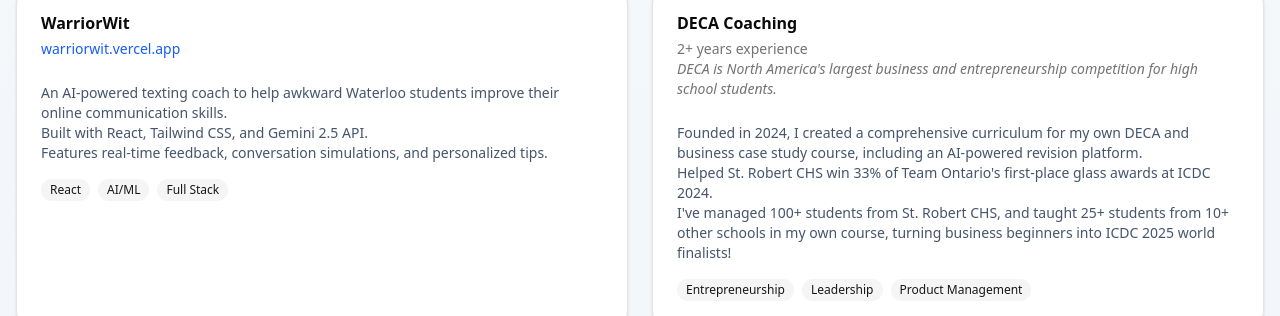
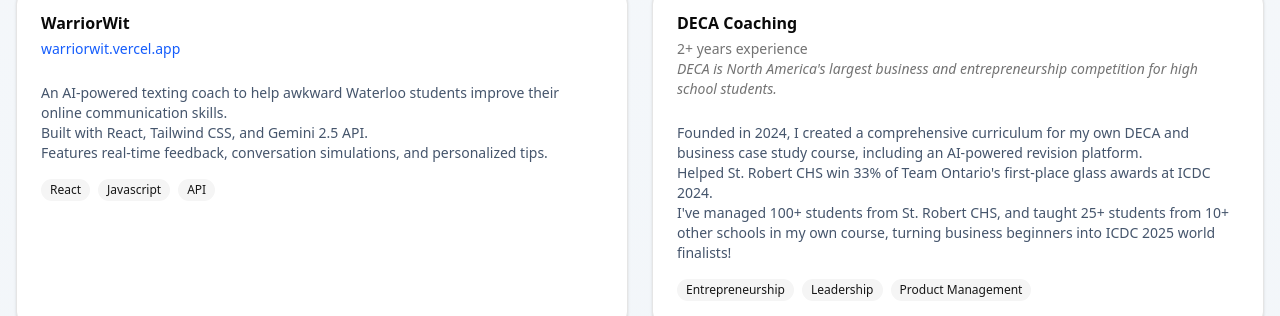
Before and after one commit to awzheng/personal-website, a Next.js app: page / in a window 1280 px wide. Shown: the part 1303-1619 px from the top of the page. Built offline with nearby package versions, Linux system fonts and the light colour scheme.

Commit message:
fixed typo in website

```diff
--- a/app/page.tsx
+++ b/app/page.tsx
@@ -230,8 +230,8 @@
               </p>
               <div className="flex gap-2">
                 <Badge variant="secondary">React</Badge>
-                <Badge variant="secondary">AI/ML</Badge>
-                <Badge variant="secondary">Full Stack</Badge>
+                <Badge variant="secondary">Javascript</Badge>
+                <Badge variant="secondary">API</Badge>
               </div>
             </CardContent>
           </Card>
```
